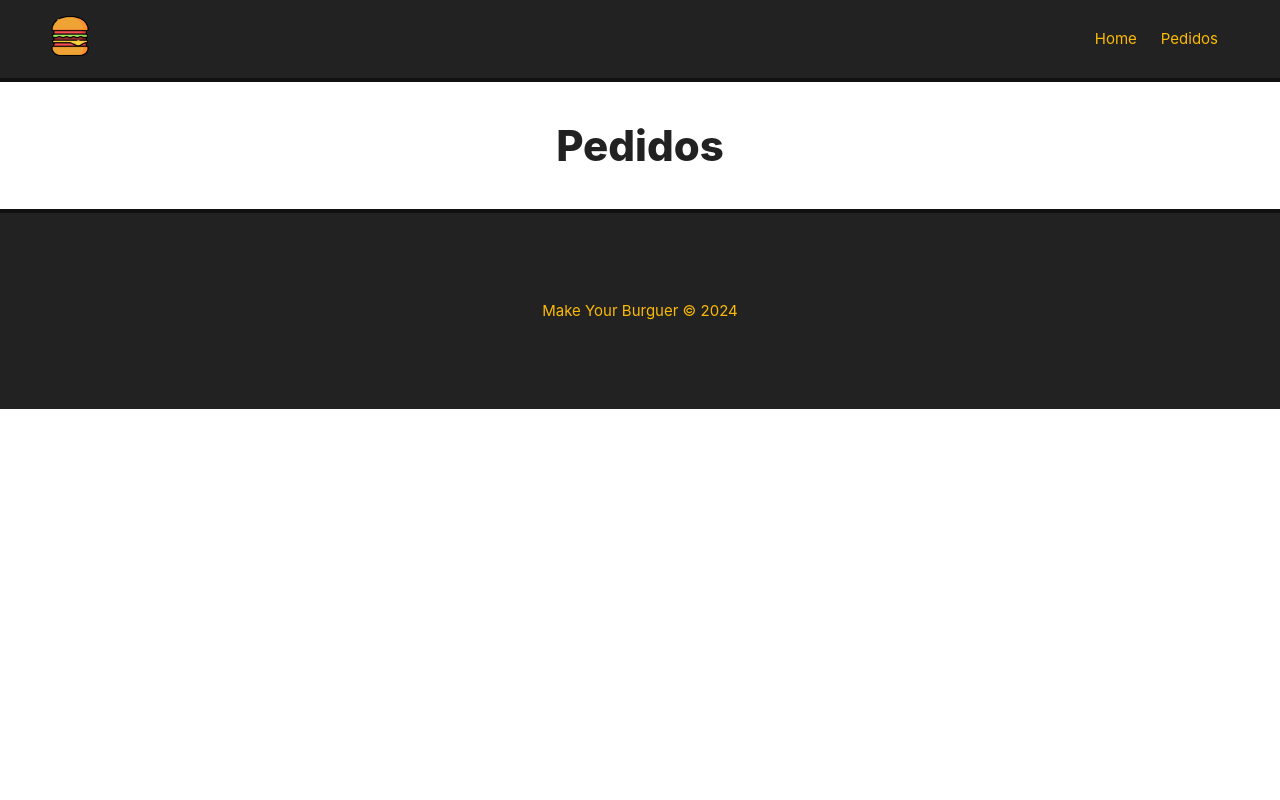
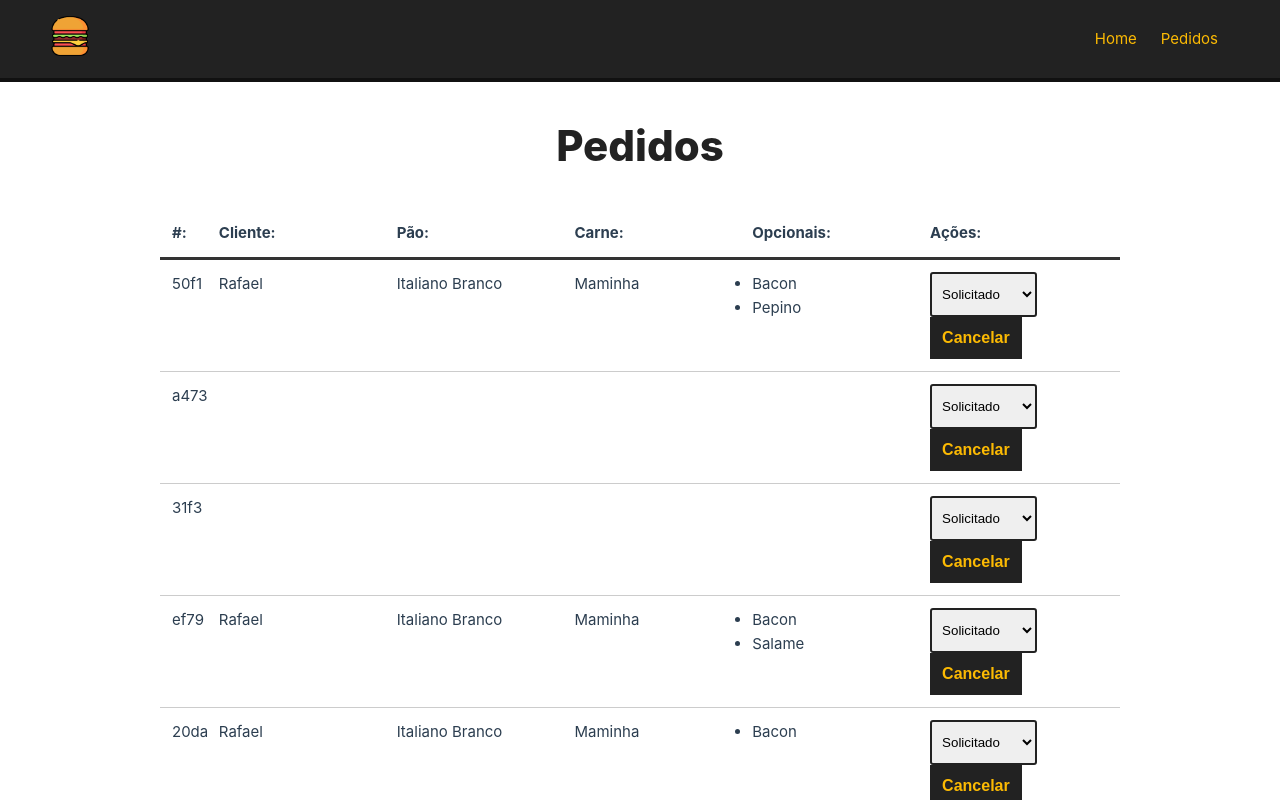
Before and after one commit to Rafaelmoraes05/Sistema_de_Comandas_VueJs, a Vue app: page /pedidos in a window 1280 px wide. Shown: the top 800 px of the page. Built offline with nearby package versions, Linux system fonts and the light colour scheme; data requests are answered from the project's data file.

Commit message:
[refactor]: Refatorando o PedidoView para exibir o Componente Dashboard

```diff
--- a/src/views/PedidosView.vue
+++ b/src/views/PedidosView.vue
@@ -1,5 +1,17 @@
 <template>
     <div>
         <h1>Pedidos</h1>
+        <Dashboard />
     </div>
 </template>
+
+<script>
+    import Dashboard from '../components/Dashboard.vue';
+
+    export default {
+        name:'PedidosView',
+        components:{
+            Dashboard
+        }
+    }
+</script>
```
